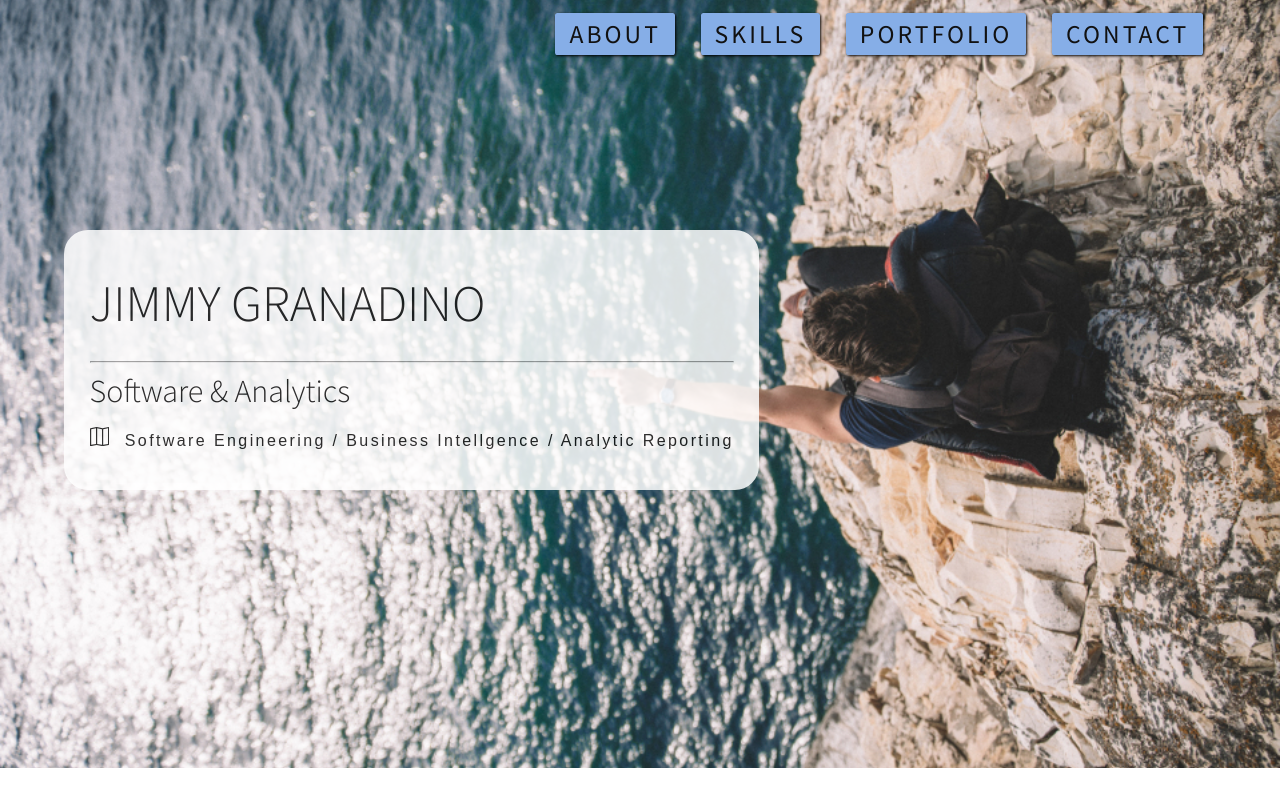
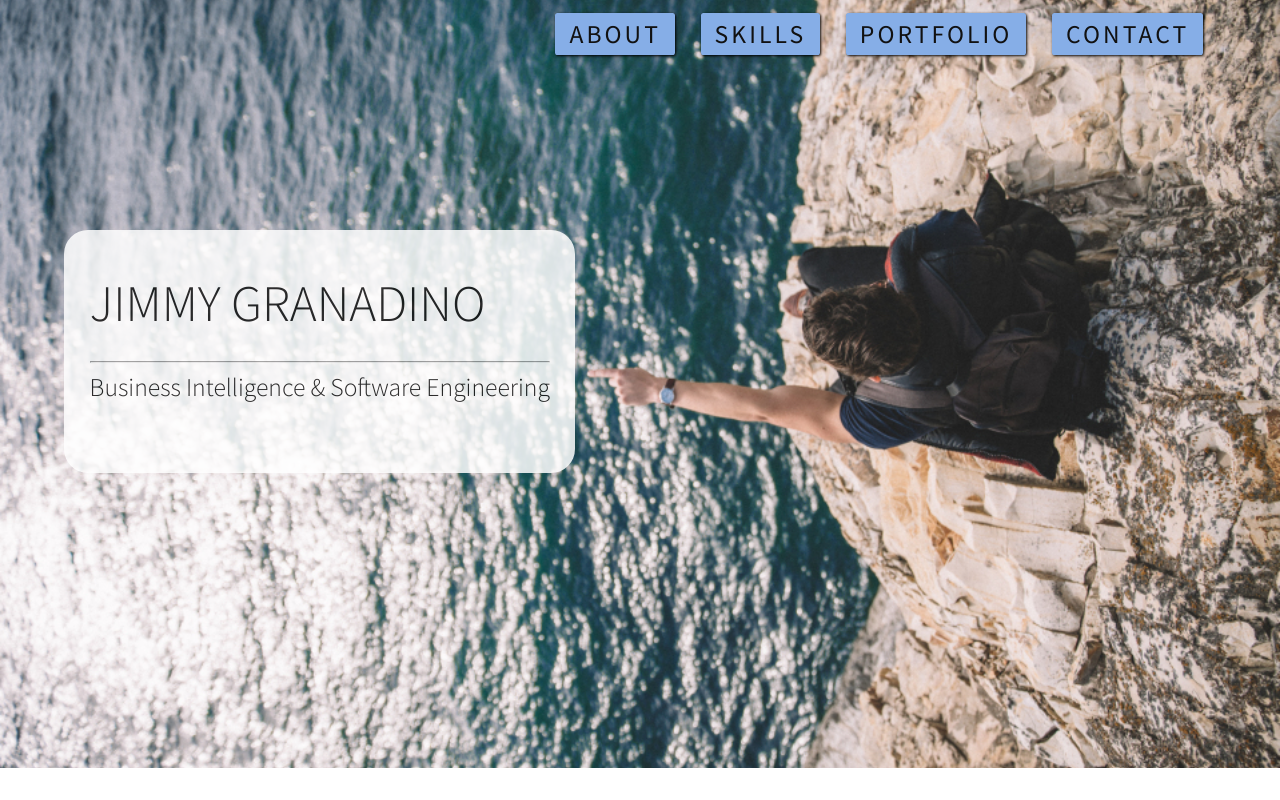
Before and after one commit to jimmygranadino/portfolio-react, a React (Create React App) app: page / in a window 1280 px wide. Shown: the top 800 px of the page. Built offline with nearby package versions, Linux system fonts and the light colour scheme; a web font is replaced by a local one.

Commit message:
updated card

```diff
--- a/src/App.css
+++ b/src/App.css
@@ -368,7 +368,7 @@ a:hover {
 
 .role {
   color: #ffffff;
-  font-size: 2.5vw;
+  font-size: 2vw;
   font-family: 'Source Sans Pro', sans-serif;
   font-weight: 300;
   margin: 0 auto;
@@ -381,6 +381,7 @@ a:hover {
   line-height: 1em;
   font-weight: 400;
   letter-spacing: 0.15em;
+  visibility: hidden;
 }
 
 .map-icon {
--- a/src/components/Header.jsx
+++ b/src/components/Header.jsx
@@ -7,14 +7,14 @@ const Header = () => {
             <div className="landing-card night dark-mode light-mode">
                 <p className="fullname night dark-mode light-mode">JIMMY GRANADINO</p>
                 <hr />
-                <p className="role night dark-mode light-mode">Software & Analytics</p>
+                <p className="role night dark-mode light-mode">Business Intelligence & Software Engineering</p>
 
-                <p className="location-text night dark-mode light-mode">
+                {/* <p className="location-text night dark-mode light-mode">
                     <svg width="1.2em" height="1.2em" viewBox="0 0 16 16" className="map-icon" fill="currentColor" xmlns="http://www.w3.org/2000/svg">
                         <path fillRule="evenodd" d="M15.817.113A.5.5 0 0 1 16 .5v14a.5.5 0 0 1-.402.49l-5 1a.502.502 0 0 1-.196 0L5.5 15.01l-4.902.98A.5.5 0 0 1 0 15.5v-14a.5.5 0 0 1 .402-.49l5-1a.5.5 0 0 1 .196 0L10.5.99l4.902-.98a.5.5 0 0 1 .415.103zM10 1.91l-4-.8v12.98l4 .8V1.91zm1 12.98l4-.8V1.11l-4 .8v12.98zm-6-.8V1.11l-4 .8v12.98l4-.8z"/>
                     </svg>
-                    Software Engineering / Business Intellgence / Analytic Reporting
-                </p>
+                    Copenhagen / Warsaw
+                </p> */}
             </div>
         </section>
     )
```
